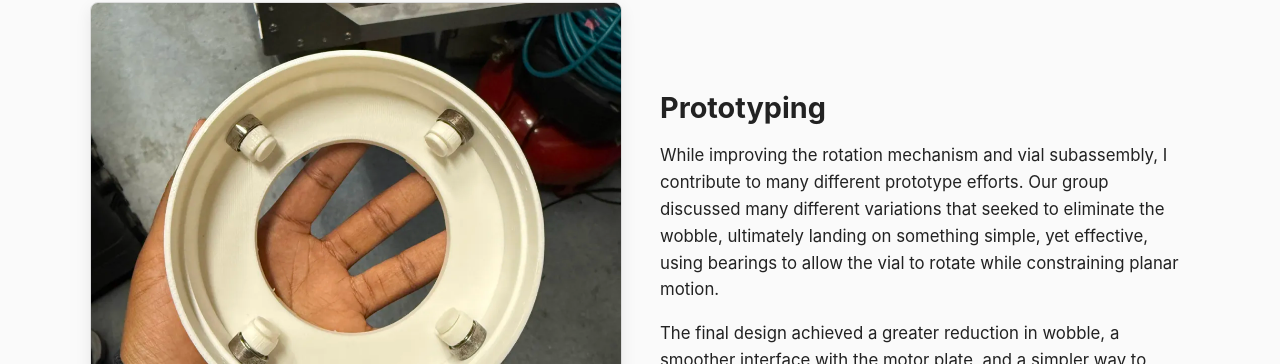
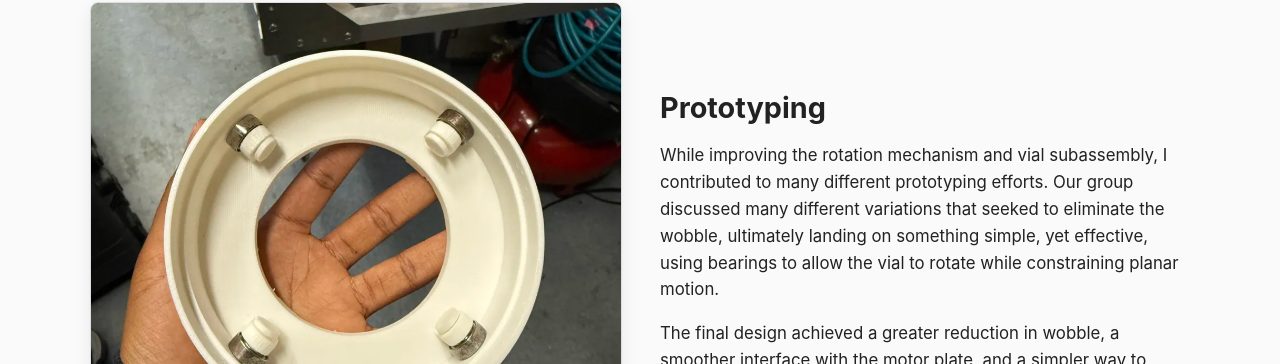
Before and after one commit to henrymarsom/henrymarsom.github.io, a Jekyll site: the page built from projects/OpenCAL.md, in a window 1280 px wide. Shown: the part 1280-1644 px from the top of the page. Built offline with Jekyll 4.4.1, drawn with Linux system fonts in a browser that asks for light colours.

Commit message:
Update OpenCAL.md

```diff
--- a/projects/OpenCAL.md
+++ b/projects/OpenCAL.md
@@ -59,7 +59,7 @@ permalink: /projects/OpenCAL/
     <div class="project-detail-text">
       <h2>Prototyping</h2>
       <p>
-        While improving the rotation mechanism and vial subassembly, I contribute to many different prototype efforts. Our group discussed many different variations that seeked to eliminate the wobble, ultimately landing on something simple, yet effective, using bearings to allow the vial to rotate while constraining planar motion.
+        While improving the rotation mechanism and vial subassembly, I contributed to many different prototyping efforts. Our group discussed many different variations that seeked to eliminate the wobble, ultimately landing on something simple, yet effective, using bearings to allow the vial to rotate while constraining planar motion.
       </p>
       <p>
         The final design achieved a greater reduction in wobble, a smoother interface with the motor plate, and a simpler way to insert the vial.
```
